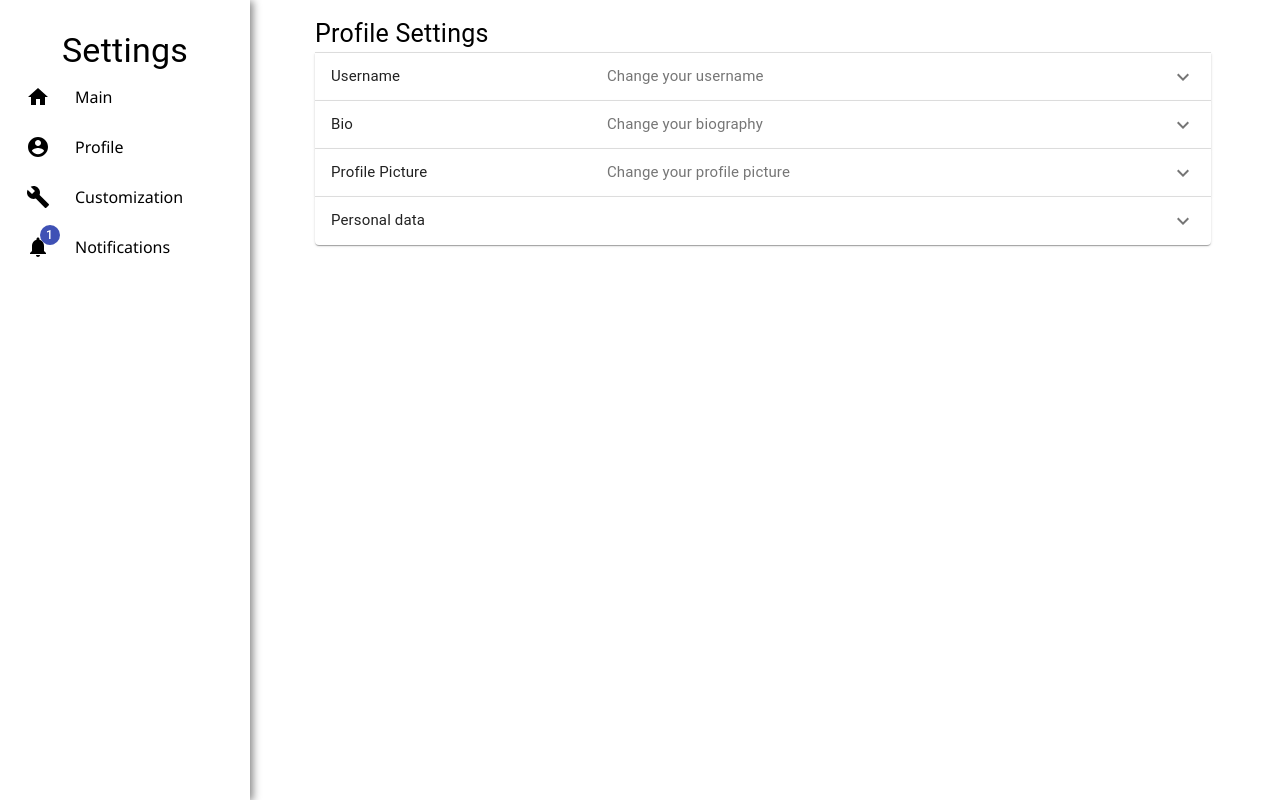
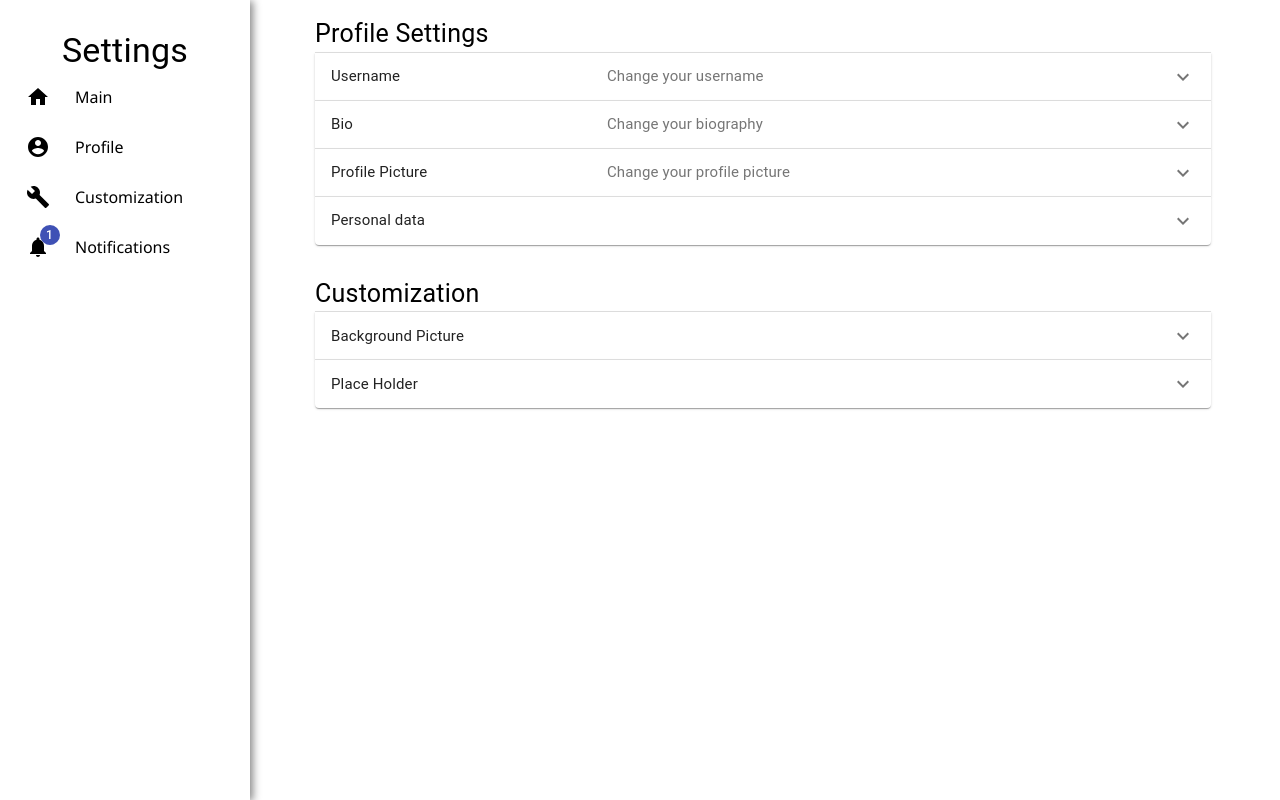
Before and after one commit to arianajung/Paws-and-Ponder, a React (Create React App) app in the folder petlog/: page /settings in a window 1280 px wide. Built offline with nearby package versions, Linux system fonts and the light colour scheme.

Commit message:
refactored settings

```diff
--- a/petlog/src/Settings/Settings.js
+++ b/petlog/src/Settings/Settings.js
@@ -1,6 +1,7 @@
 import React from "react";
 import SettingsNavbar from "./SettingsNavbar/SettingsNavbar";
-import ProfileSettings from "./ProfileSettings/ProfileSettings";
+import ProfileSettings from "./subSettings/ProfileSettings";
+import CustomizationSettings from "./subSettings/CustomizationSettings"
 
 class Settings extends React.Component {
     /* TODO:
@@ -20,7 +21,7 @@ class Settings extends React.Component {
         */}
           <div>
             <ProfileSettings />
-            {/* Enable Scrolling */}
+            <CustomizationSettings />
           </div>
         </>
       );
--- /dev/null
+++ b/petlog/src/Settings/subSettings/CustomizationSettings.js
@@ -0,0 +1,92 @@
+import React from 'react';
+import Accordion from '@material-ui/core/Accordion';
+import AccordionDetails from '@material-ui/core/AccordionDetails';
+import AccordionSummary from '@material-ui/core/AccordionSummary';
+import AccordionActions from '@material-ui/core/AccordionActions';
+import Input from '@material-ui/core/Input';
+import InputLabel from '@material-ui/core/InputLabel';
+import FormControl from '@material-ui/core/FormControl';
+import Typography from '@material-ui/core/Typography';
+import ExpandMoreIcon from '@material-ui/icons/ExpandMore';
+import Button from '@material-ui/core/Button';
+
+import { useStyles } from './subSettingsStyles';
+
+export default function ProfileSettings() {
+  const classes = useStyles()
+  const [expanded, setExpanded] = React.useState(false)
+
+  //Should initialize state with current username
+  const [values, setValues] = React.useState({
+      picture: 'Retrieve Default Background Img',
+      password: '',
+      bio: 'Default Bio',
+      profilePic: '',
+      personalData: '',
+      showPassword: false,
+  })
+
+  //Expands and collapses Accordion Components
+  const handleChange = (panel) => (event, isExpanded) => {
+    setExpanded(isExpanded ? panel : false);
+  };
+
+  const inputChange = (prop) => (event) => {
+    setValues({ ...values, [prop]: event.target.value });
+  };
+
+  const logOutput = (prop) => (event) => {
+      console.log(`new ${prop}: ${{...values}[prop]}`);
+  };
+
+  return (
+    <div className={classes.root}>
+
+      <Typography className={classes.sectionHeading}>Customization</Typography>
+
+      <Accordion expanded={expanded === 'panel1'} onChange={handleChange('panel1')}>
+            <AccordionSummary
+                expandIcon={<ExpandMoreIcon />}
+                aria-controls="panel1bh-content"
+                id="panel1bh-header"
+                >
+                <Typography className={classes.heading}>Background Picture</Typography>
+            </AccordionSummary>
+
+            <AccordionDetails>
+            <FormControl fullWidth className={classes.margin}>
+                <InputLabel>Change form of input</InputLabel>
+                    <Input
+                        id="newBackgroundPicture"
+                        value={values.picture}
+                        onChange={inputChange('picture')}
+                    />
+                </FormControl>
+            </AccordionDetails>
+
+            <AccordionActions>
+                <Button size="small">Cancel</Button>
+                <Button size="small" color="primary" onClick={logOutput('picture')}>
+                    Save
+                </Button>
+            </AccordionActions>
+      </Accordion>
+
+      <Accordion expanded={expanded === 'panel2'} onChange={handleChange('panel2')}>
+            <AccordionSummary
+                expandIcon={<ExpandMoreIcon />}
+                aria-controls="panel1bh-content"
+                id="panel1bh-header"
+                >
+                <Typography className={classes.heading}>Place Holder</Typography>
+            </AccordionSummary>
+
+            <AccordionDetails>
+                <Typography>
+                    Implement other Customizations.
+                </Typography>
+            </AccordionDetails>
+      </Accordion>
+    </div>
+  );
+}
--- a/petlog/src/Settings/ProfileSettings/ProfileSettings.js
+++ b/petlog/src/Settings/subSettings/ProfileSettings.js
@@ -10,7 +10,7 @@ import Typography from '@material-ui/core/Typography';
 import ExpandMoreIcon from '@material-ui/icons/ExpandMore';
 import Button from '@material-ui/core/Button';
 
-import { useStyles } from './ProfileSettingsStyles';
+import { useStyles } from './subSettingsStyles';
 
 export default function ProfileSettings() {
   const classes = useStyles()
@@ -31,10 +31,12 @@ export default function ProfileSettings() {
     setExpanded(isExpanded ? panel : false);
   };
 
+  //Reflect input changes to hooks
   const inputChange = (prop) => (event) => {
     setValues({ ...values, [prop]: event.target.value });
   };
 
+  // Log the new input of corresponding prop when a "Save" button is pressed
   const logOutput = (prop) => (event) => {
       console.log(`new ${prop}: ${{...values}[prop]}`);
   };
```
Also changed, not shown: petlog/src/Settings/subSettings/subSettingsStyles.js (renamed from petlog/src/Settings/ProfileSettings/ProfileSettingsStyles.js).
